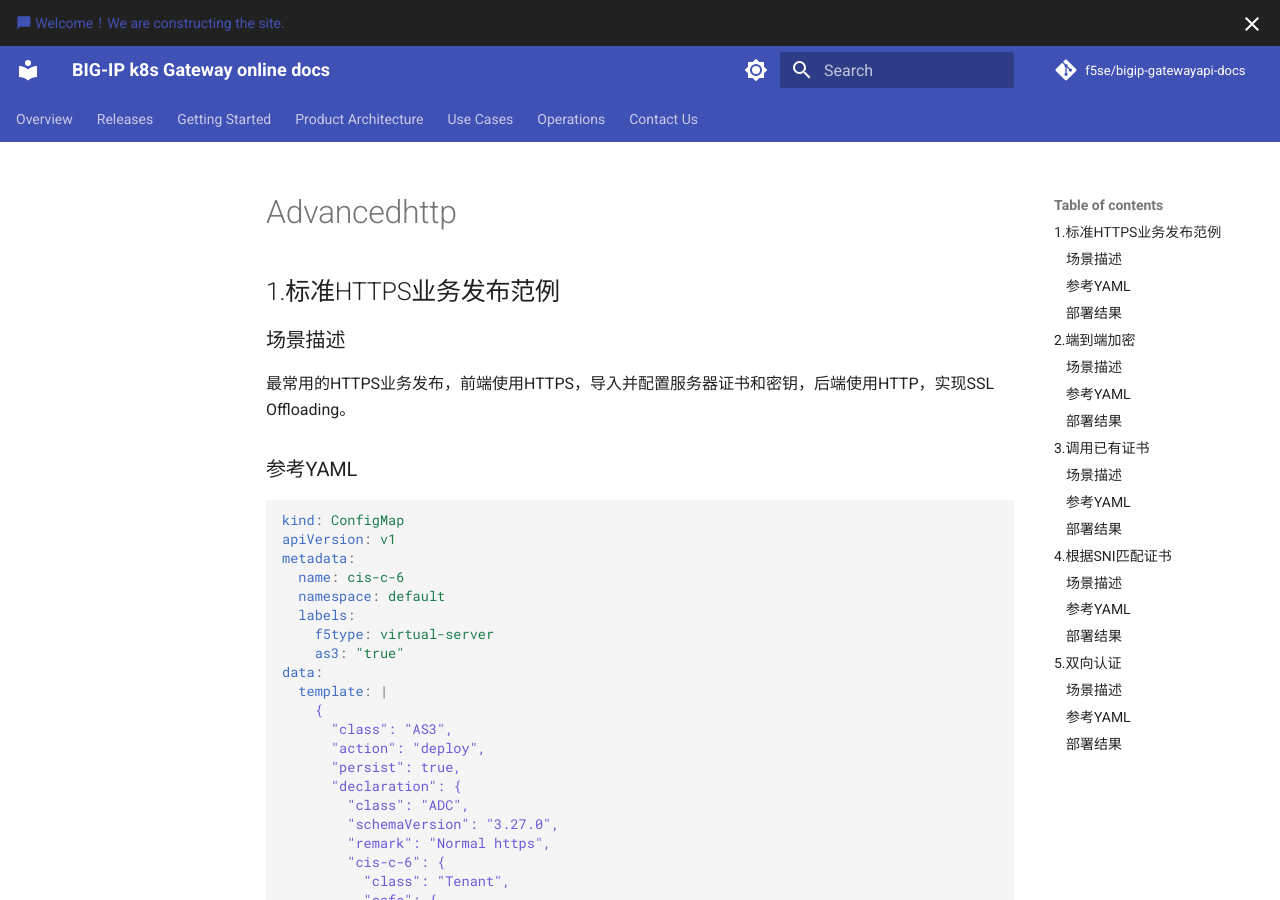
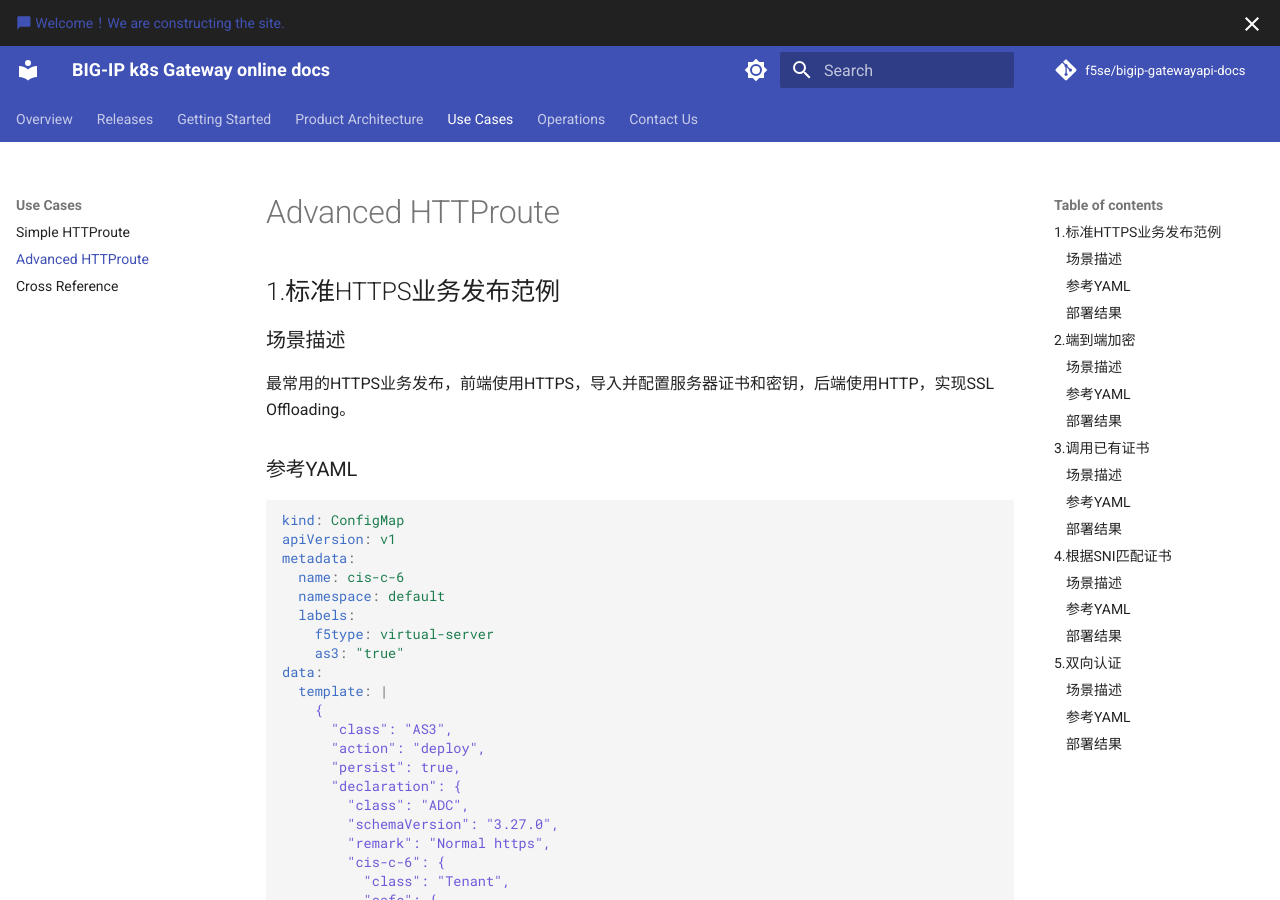
Before and after one commit to f5se/bigip-gatewayapi-docs, an MkDocs documentation site: the page built from docs/Use-Cases/advancedhttp.md, in a window 1280 px wide and 900 px high. Built offline with MkDocs 1.6.1 and Material for MkDocs 9.7.7, drawn with Linux system fonts in a browser that asks for light colours; comment, search, counter and statistics services are not loaded; some of the changed lines change nothing that is shown.

Commit message:
redefine the docs menu

```diff
--- a/mkdocs.yml
+++ b/mkdocs.yml
@@ -89,15 +89,15 @@
     - Controller parameters: Architecture/parameters.md
     - GatewayClass parametersRef: Architecture/gatewayclassrefer.md
   - Use Cases:
-    - Simple HTTProute: Use-Cases/http.md
-    - Advanced HTTProute: Use-Cases/https.md
-    - Cross Reference: Use-Cases/tcp.md
+    - Simple HTTProute: Use-Cases/simplehttp.md
+    - Advanced HTTProute: Use-Cases/advancedhttp.md
+    - Cross Reference: Use-Cases/crossrefer.md
   - Operations:
     - Common FAQ: Operation-and-troubleshooting/ki.md
     - Troubleshooting: Operation-and-troubleshooting/trubeshooting.md
   - Contact Us:
     - Tech Support: Support-and-contact/index.md
-    - Contributions: Support-and-contact/doc-revise.md
+    - Contributions: Support-and-contact/contributions.md
 
 plugins:
   - search:
```
